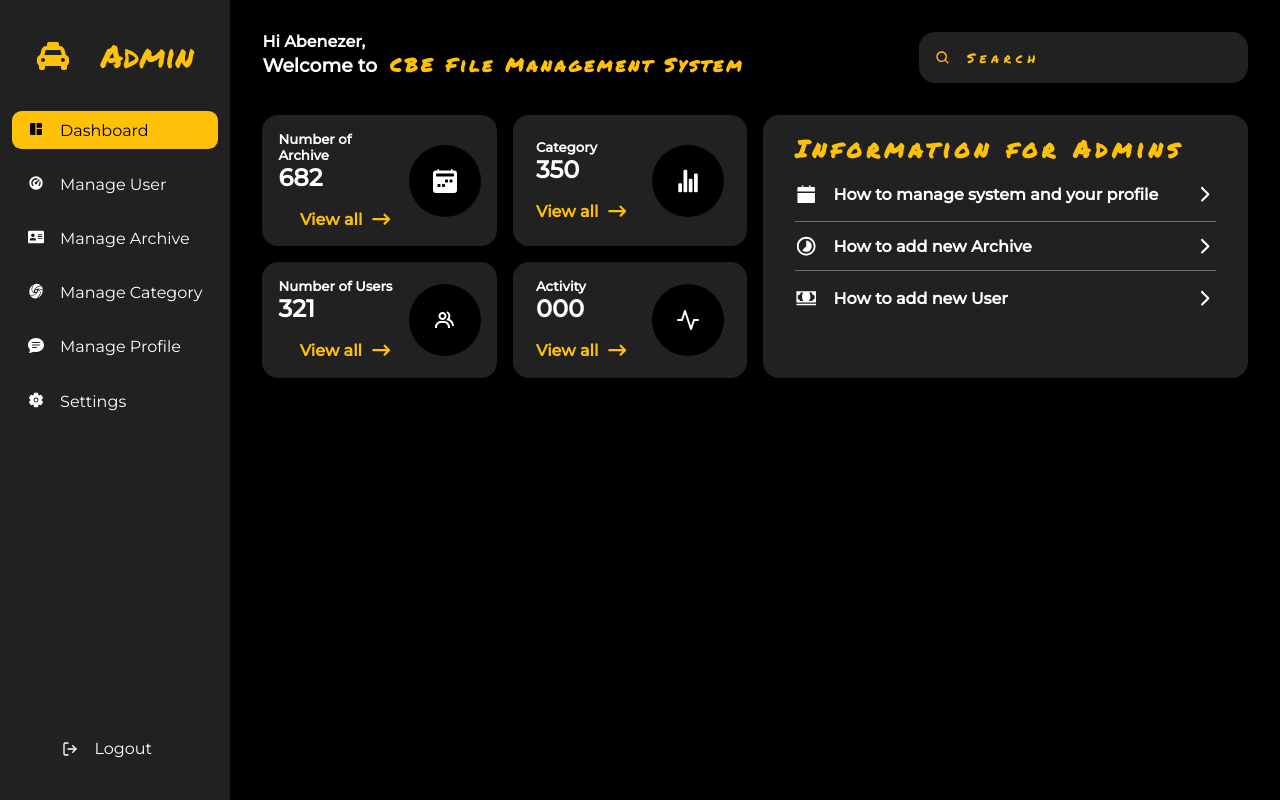
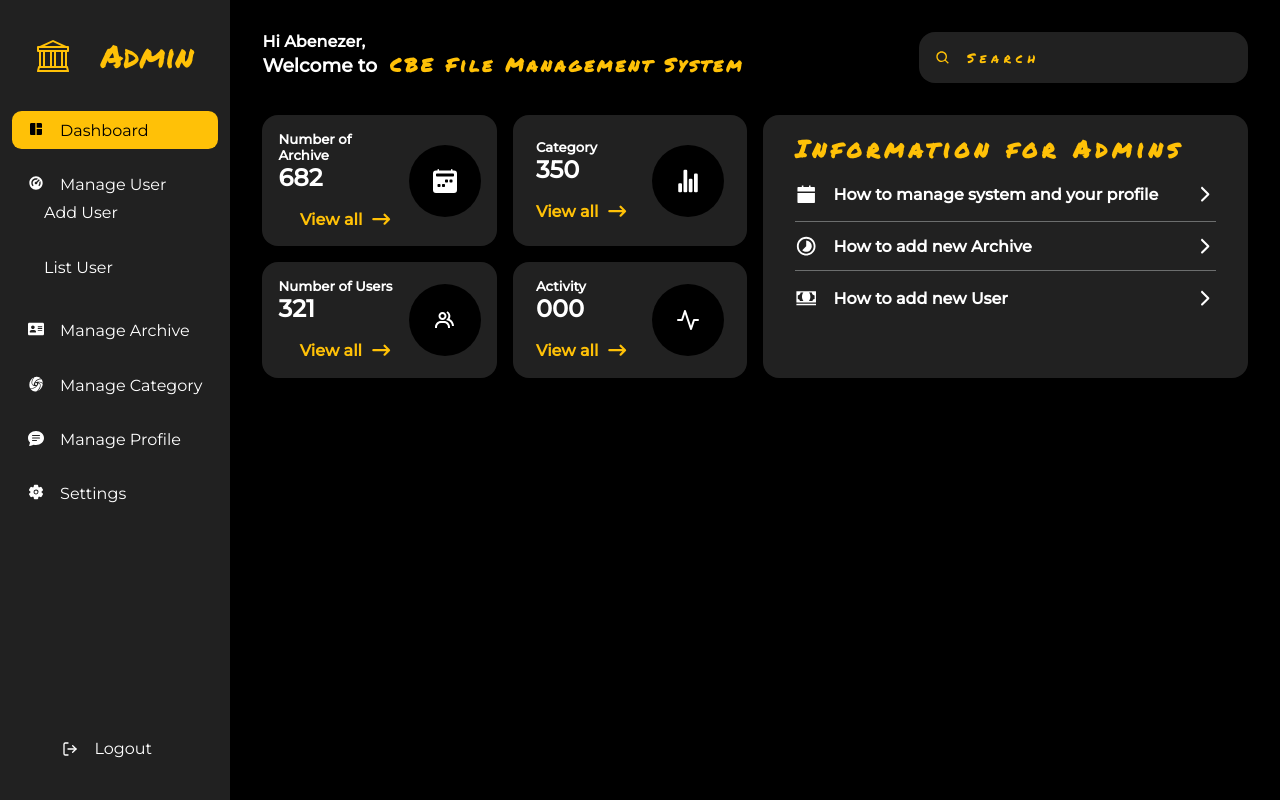
Before and after one commit to abenooo/admin_dashboard, a React (Create React App) app: page / in a window 1280 px wide. Built offline with nearby package versions, Linux system fonts and the light colour scheme.

Commit message:
Add Screenshot

```diff
--- a/src/componets/ReusableStyles.jsx
+++ b/src/componets/ReusableStyles.jsx
@@ -5,4 +5,9 @@ export const cardStyles = css`
   border-radius: 1rem;
   background-color: #212121;
   color: white;
+  @media screen and (min-width: 280px) and (max-width: 1080px) {
+    margin-right: -10px;
+    margin-left: -2px;
+
+  }
 `;
--- a/src/componets/Sidebar.jsx
+++ b/src/componets/Sidebar.jsx
@@ -10,44 +10,45 @@ import { FiLogOut } from "react-icons/fi";
 import { GiHamburgerMenu } from "react-icons/gi";
 import { VscChromeClose } from "react-icons/vsc";
 import scrollreveal from "scrollreveal";
+import { BsBank } from "react-icons/bs";
 export default function Sidebar() {
   const [currentLink, setCurrentLink] = useState(1);
   const [navbarState, setNavbarState] = useState(false);
   const html = document.querySelector("html");
   html.addEventListener("click", () => setNavbarState(false));
 
-  useEffect(() => {
-    const sr = scrollreveal({
-      origin: "left",
-      distance: "80px",
-      duration: 1000,
-      reset: false,
-    });
+  // useEffect(() => {
+  //   const sr = scrollreveal({
+  //     origin: "left",
+  //     distance: "80px",
+  //     duration: 1000,
+  //     reset: false,
+  //   });
 
-    sr.reveal(
-      `
-          .brand,
-          .links>ul>li:nth-of-type(1),
-      .links>ul>li:nth-of-type(2),
-      .links>ul>li:nth-of-type(3),
-      .links>ul>li:nth-of-type(4),
-      .links>ul>li:nth-of-type(5),
-      .links>ul>li:nth-of-type(6),
-      .logout
-      `,
-      {
-        opacity: 0,
-        interval: 300,
-      }
-    );
-  }, []);
+  //   sr.reveal(
+  //     `
+  //         .brand,
+  //         .links>ul>li:nth-of-type(1),
+  //     .links>ul>li:nth-of-type(2),
+  //     .links>ul>li:nth-of-type(3),
+  //     .links>ul>li:nth-of-type(4),
+  //     .links>ul>li:nth-of-type(5),
+  //     .links>ul>li:nth-of-type(6),
+  //     .logout
+  //     `,
+  //     {
+  //       opacity: 0,
+  //       interval: 300,
+  //     }
+  //   );
+  // }, []);
 
   return (
     <>
       <Section>
         <div className="top">
           <div className="brand">
-            <FaTaxi />
+            <BsBank />
             <span>Admin</span>
           </div>
           <div className="toggle">
@@ -81,6 +82,18 @@ export default function Sidebar() {
                   <RiDashboard2Fill />
                   <span> Manage User</span>
                 </a>
+                <ul>
+                  <a href="#">
+                    <li className={currentLink === 7 ? "active" : "none"}>
+                      Add User
+                    </li>
+                  </a>
+                  <a href="#">
+                    <li className={currentLink === 8 ? "active" : "none"}>
+                      <span>List User</span>
+                    </li>
+                  </a>
+                </ul>
               </li>
               <li
                 className={currentLink === 3 ? "active" : "none"}
@@ -146,8 +159,20 @@ export default function Sidebar() {
             >
               <a href="#">
                 <RiDashboard2Fill />
-                <span> Riders</span>
+                <span> Manage User</span>
               </a>
+              <ul>
+                <a href="#">
+                  <li className={currentLink === 7 ? "active" : "none"}>
+                    Add User
+                  </li>
+                </a>
+                <a href="#">
+                  <li className={currentLink === 8 ? "active" : "none"}>
+                    <span>List User</span>
+                  </li>
+                </a>
+              </ul>
             </li>
             <li
               className={currentLink === 3 ? "active" : "none"}
@@ -155,7 +180,7 @@ export default function Sidebar() {
             >
               <a href="#">
                 <FaAddressCard />
-                <span> Payment Details</span>
+                <span> Manage Archive</span>
               </a>
             </li>
             <li
@@ -164,7 +189,7 @@ export default function Sidebar() {
             >
               <a href="#">
                 <GiTwirlCenter />
-                <span> Learning Center</span>
+                <span> Manage Category</span>
               </a>
             </li>
             <li
@@ -173,7 +198,7 @@ export default function Sidebar() {
             >
               <a href="#">
                 <BsFillChatTextFill />
-                <span> FAQs</span>
+                <span> Manage Profile</span>
               </a>
             </li>
             <li
--- a/src/index.css
+++ b/src/index.css
@@ -15,14 +15,16 @@ code {
     font-family: source-code-pro, Menlo, Monaco, Consolas, 'Courier New', monospace;
 }
 
-::-webkit-scrollbar {
+
+/* ::-webkit-scrollbar {
     background-color: black;
     width: 0.4vw;
-}
+} */
 
- ::-webkit-scrollbar-thumb {
+
+/* ::-webkit-scrollbar-thumb {
     background: #ffc107;
-}
+} */
 
 .show {
     opacity: 1 !important;
```
Also changed, not shown: screenshot/Sidebar for tab and mobile.png (added).
